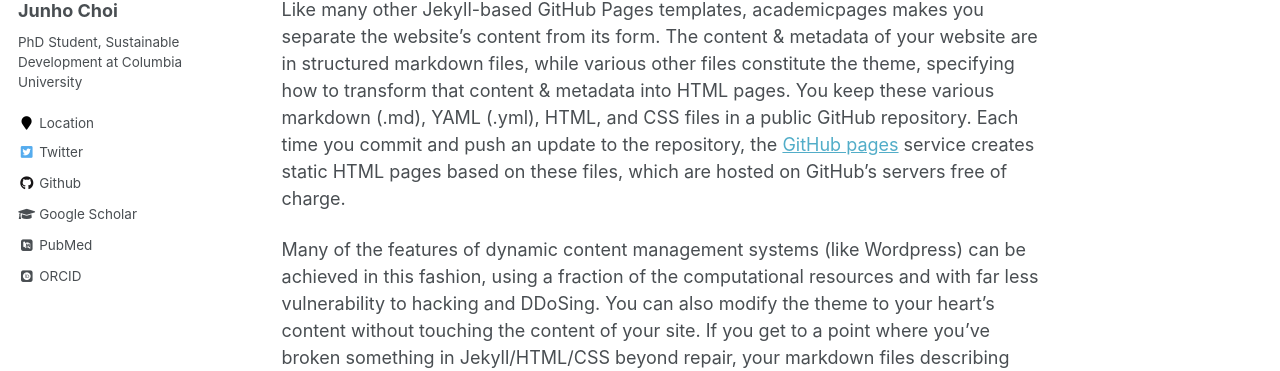
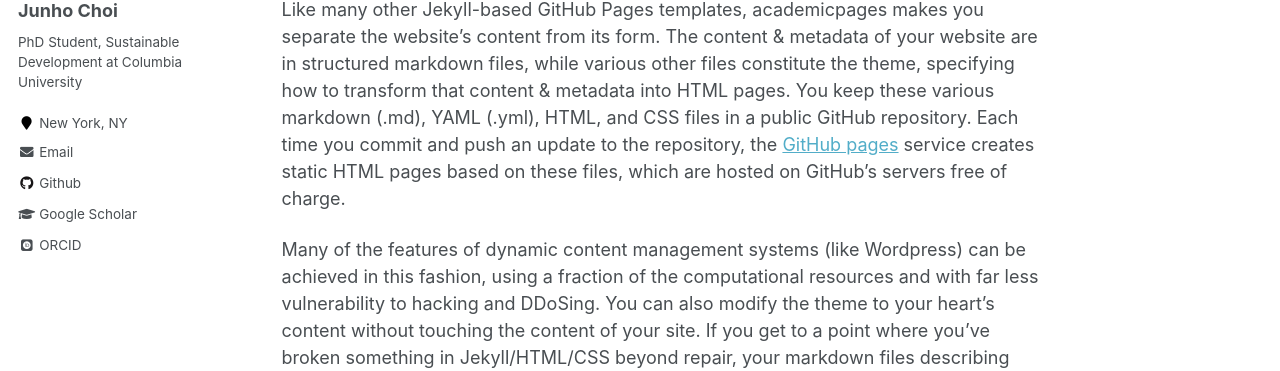
Before and after one commit to jtschoi/jtschoi.github.io, a Jekyll site: the page built from _pages/about.md, in a window 1280 px wide. Shown: the part 262-633 px from the top of the page. Built offline with Jekyll 4.4.1, drawn with Linux system fonts in a browser that asks for light colours; some web fonts are replaced.

Commit message:
config change

```diff
--- a/_config.yml
+++ b/_config.yml
@@ -83,11 +83,11 @@ author:
   name             : "Junho Choi"
   avatar           : "profile.png"
   bio              : "PhD Student, Sustainable Development at Columbia University"
-  location         : "Location"
+  location         : "New York, NY"
   employer         :
-  pubmed           : "https://www.ncbi.nlm.nih.gov/pubmed/?term=john+snow"
-  googlescholar    : "http://yourfullgooglescholarurl.com"
-  email            :
+  pubmed           :
+  googlescholar    : "https://scholar.google.com/citations?hl=en&user=VHdr_poAAAAJ"
+  email            : "jc5341@columbia.edu"
   researchgate     :  # example: "https://www.researchgate.net/profile/yourprofile"
   uri              :
   bitbucket        :
@@ -96,7 +96,7 @@ author:
   flickr           :
   facebook         :
   foursquare       :
-  github           : "academicpages"
+  github           : "github.com/jtschoi"
   google_plus      :
   keybase          :
   instagram        :
@@ -109,7 +109,7 @@ author:
   stackoverflow    : # http://stackoverflow.com/users/123456/username
   steam            :
   tumblr           :
-  twitter          : "replacethistwitterhandle"
+  twitter          :
   vine             :
   weibo            :
   xing             :
```
